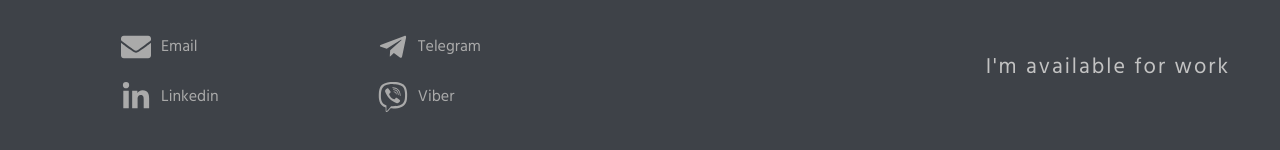
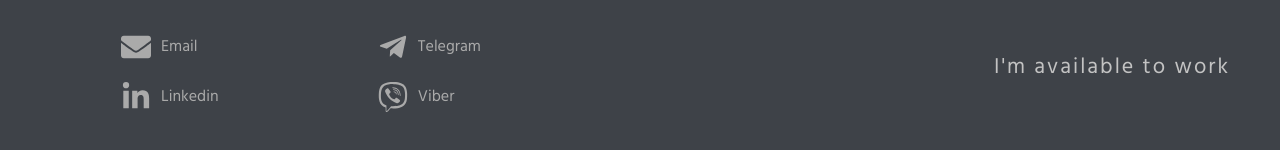
Before and after one commit to kseniya7991/Portfolio, a React (Create React App) app: page / in a window 1280 px wide. Shown: the part 5291-5441 px from the top of the page. Built offline with nearby package versions, Linux system fonts and the light colour scheme.

Commit message:
fix the text mistake in contact block

```diff
--- a/src/components/Contact/Contact.js
+++ b/src/components/Contact/Contact.js
@@ -64,7 +64,7 @@ function Contact({ handleTheme }) {
               </a>
             </ul>
           </div>
-          <p className="Contact__info">I&apos;m&nbsp;available for work</p>
+          <p className="Contact__info">I&apos;m&nbsp;available to work</p>
         </div>
         <SwitchTheme handleTheme={handleTheme} />
       </div>
```
